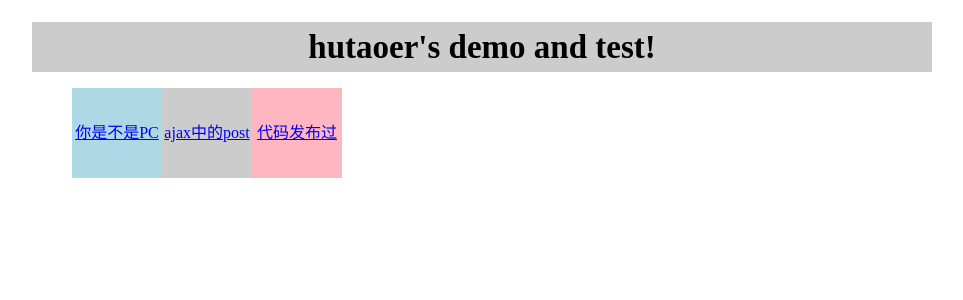
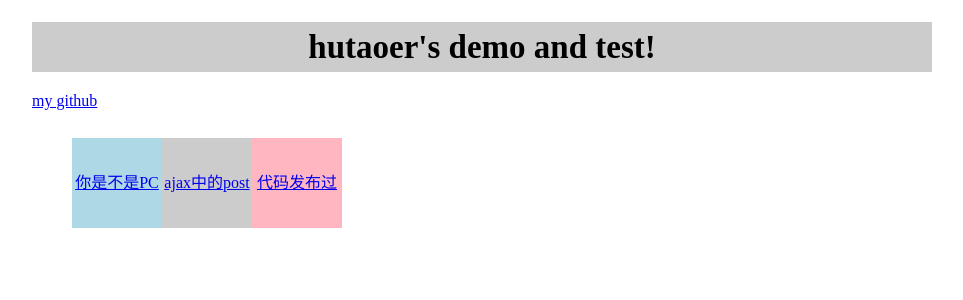
Before and after one commit to hutao06051/mySinaappCode, a PHP site: page /DbName/ in a window 1280 px wide. Shown: the top 300 px of the page, without its empty margins (158-1121 px from the left). Run offline with PHP 8.4, Linux system fonts and the light colour scheme; some libraries are stand-ins or nearby versions.

Commit message:
add github link

```diff
--- a/hutaoer/1/index.php
+++ b/hutaoer/1/index.php
@@ -12,7 +12,11 @@
     <div class="main">
         <div class="hd">
             <h1>hutaoer's demo and test!</h1>
+            <div class="nav">
+                <a href="https://github.com/hutao06051/mySinaappCode" class="git">my github</a>
             </div>
+        </div>
+        <div
         <div class="bd">
 
         <ul class='link-ul'>
@@ -27,6 +31,7 @@
             </li>
         </ul>
 
-    </div></div>
+        </div>
+    </div>
 </body>
 </html>
--- a/hutaoer/1/src/index.css
+++ b/hutaoer/1/src/index.css
@@ -3,7 +3,6 @@
   margin: 0 auto;
 }
 .main .hd {
-  background: #cccccc;
   width: 100%;
 }
 .main .hd h1 {
@@ -12,7 +11,12 @@
   height: 50px;
   line-height: 50px;
   text-align: center;
-  margin-bottom: 10px;
+  margin-bottom: 20px;
+  background: #cccccc;
+}
+.main .hd .nav {
+  height: 30px;
+  margin: 10px 0;
 }
 .main .bd .link-ul {
   list-style: none;
--- a/hutaoer/1/src/index.less
+++ b/hutaoer/1/src/index.less
@@ -2,7 +2,6 @@
 	width: 900px;
 	margin: 0 auto;
 	.hd {
-		background: #ccc;
 		width: 100%;
 		h1 {
 			font-size: 33px;
@@ -10,7 +9,12 @@
 			height: 50px;
 			line-height: 50px;
 			text-align: center;
-			margin-bottom: 10px;
+			margin-bottom: 20px;
+			background: #ccc;
+		}
+		.nav {
+			height: 30px;
+			margin: 10px 0;
 		}
 	}
 	.bd {
```
Lines whose indentation alone changed are shown as unchanged.
